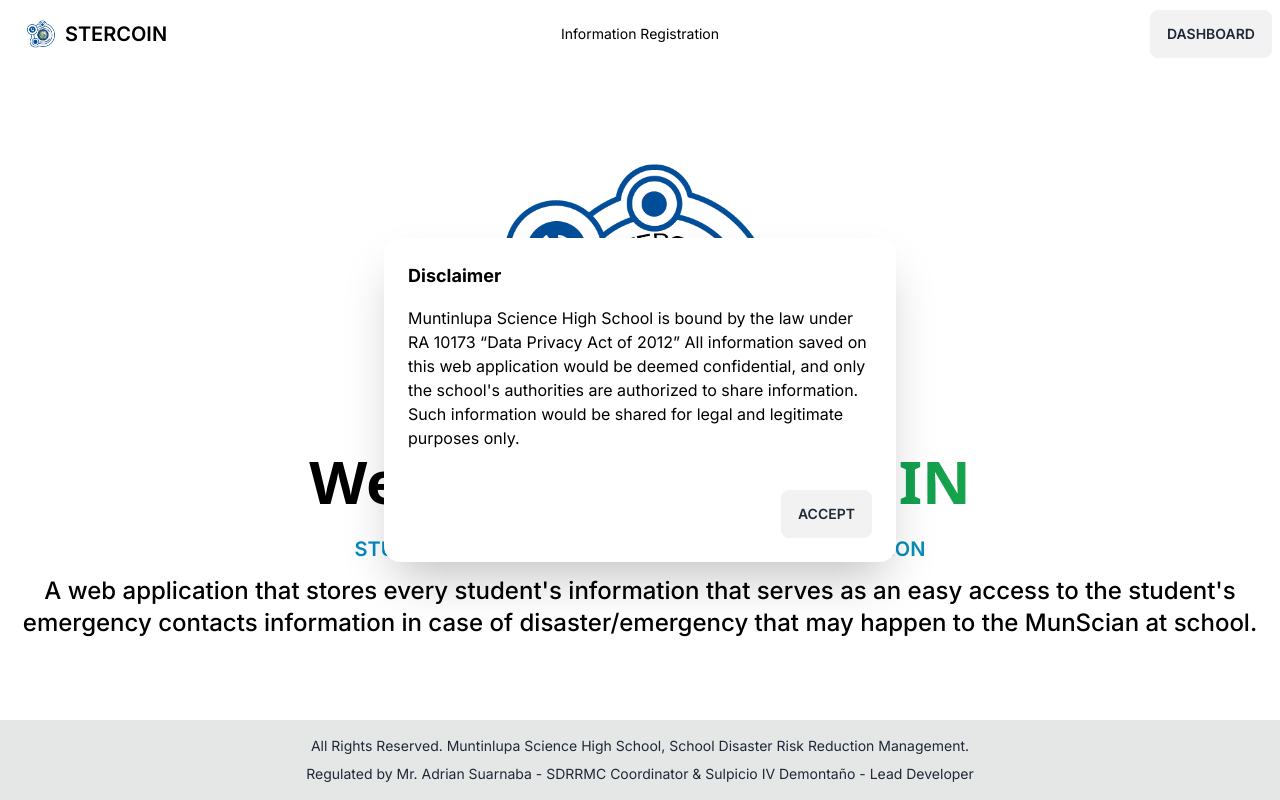
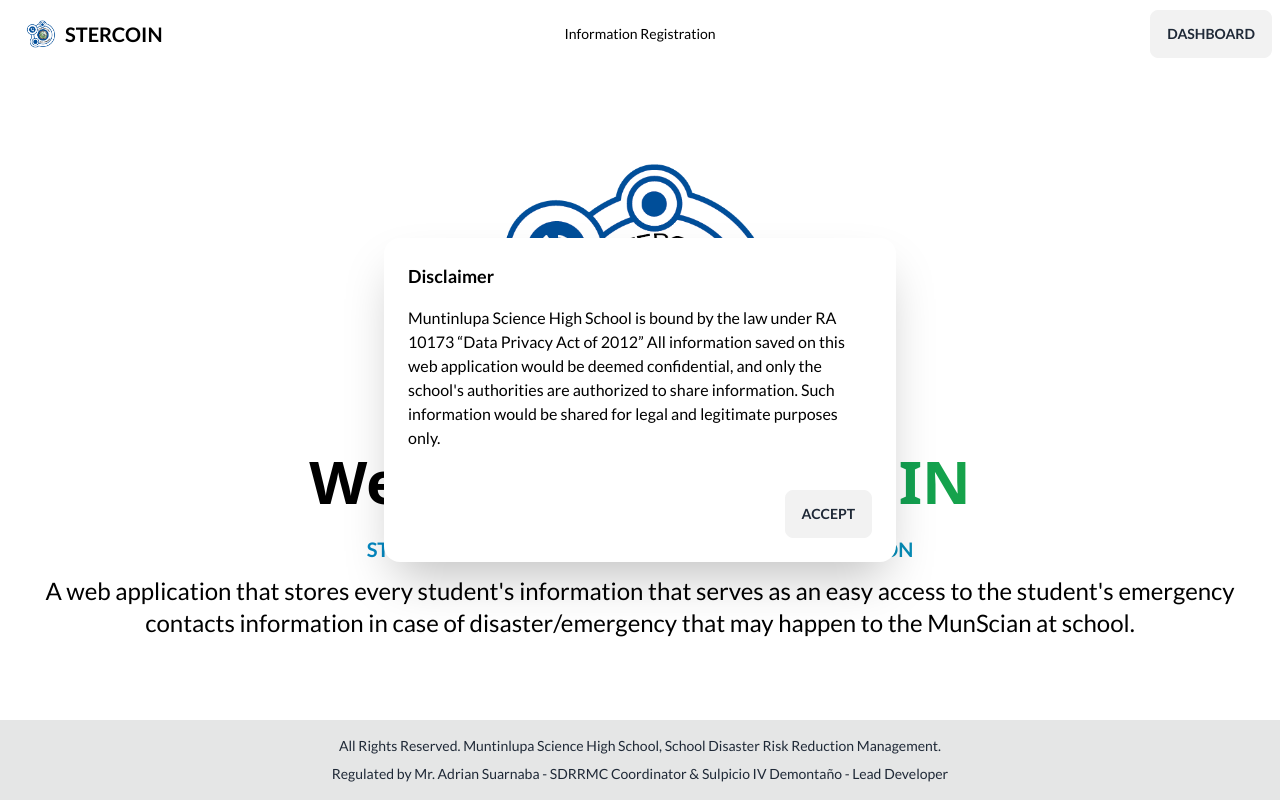
Before and after one commit to MunSci-PH/STERCOIN, a Next.js app: page / in a window 1280 px wide. Built offline with nearby package versions, Linux system fonts and the light colour scheme.

Commit message:
UI updates

```diff
--- a/app/components/regForm.tsx
+++ b/app/components/regForm.tsx
@@ -183,8 +183,7 @@ const Form = () => {
       <div>
         <label htmlFor="address" className="label">
           <span className="text-base label-text text-left">
-            ID Picture
-            <span className="text-red-600">*</span>
+            ID Picture <span className="text-red-600">*</span>
             <p className="text-left">
               - The photo must have a plain white background. <br />- The photo
               must be taken recently <br /> - The student must wear decent
--- a/app/layout.tsx
+++ b/app/layout.tsx
@@ -1,12 +1,15 @@
 import "@/globals.css";
 import type { Metadata } from "next";
-import { Inter } from "next/font/google";
+import { Lato } from "next/font/google";
 import Nav from "@/components/nav";
 import { ToastContainer } from "react-toastify";
 import "react-toastify/dist/ReactToastify.css";
 import Footer from "./components/footer";
 
-const inter = Inter({ subsets: ["latin"] });
+const lato = Lato({
+  subsets: ["latin"],
+  weight: ["100", "300", "400", "700", "900"],
+});
 
 export const metadata: Metadata = {
   title: "STERCOIN",
@@ -20,7 +23,7 @@ export default function RootLayout({
 }) {
   return (
     <html lang="en">
-      <body className={inter.className}>
+      <body className={lato.className}>
         <div className="bg-white dark:bg-gray-800 text-black dark:text-white min-h-screen flex flex-col">
           <Nav />
           {children}
```
